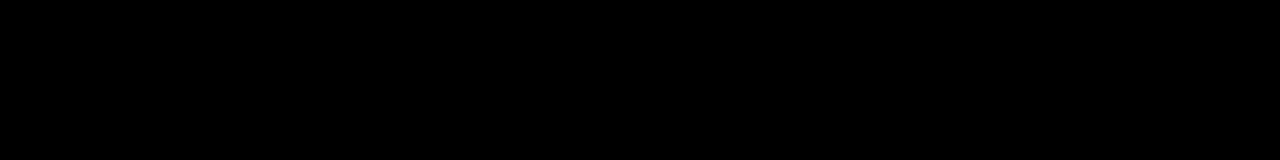
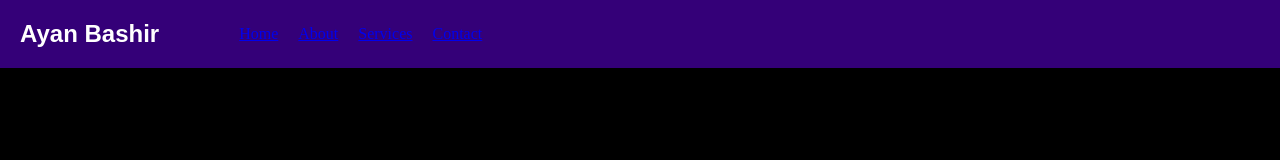
Before and after one commit to ay4nnnn/Portfolio_Lab_1, a plain HTML site: page index.html in a window 1280 px wide. Drawn offline with Linux system fonts and the light colour scheme.

Commit message:
added very basic nav bar

```diff
--- a/css/style.css
+++ b/css/style.css
@@ -7,3 +7,23 @@
 html{
     background-color: black;
 }
+
+nav h1{
+    color: white;
+    font-family: 'Arial', sans-serif;
+}
+
+nav{
+    display: flex;
+    justify-content: left;
+    padding: 20px;
+    gap: 5rem;
+    background-color: rgba(85, 0, 196, 0.61)
+}
+
+nav ul{
+    list-style: none;
+    display: flex;
+    align-items: center;
+    gap: 20px;
+}
--- a/index.html
+++ b/index.html
@@ -7,6 +7,16 @@
     <link rel="stylesheet" href="css/style.css">
 </head>
 <body>
-
+    <main>
+        <nav>
+            <h1>Ayan Bashir</h1>
+            <ul>
+                <li><a href="index.html">Home</a></li>
+                <li><a href="about.html">About</a></li>
+                <li><a href="services.html">Services</a></li>
+                <li><a href="contact.html">Contact</a></li>
+            </ul>
+        </nav>
+    </main>
 </body>
 </html>
```
